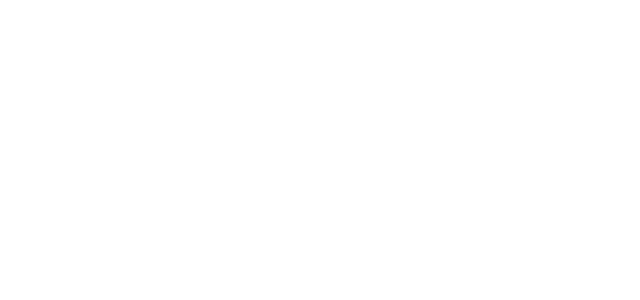
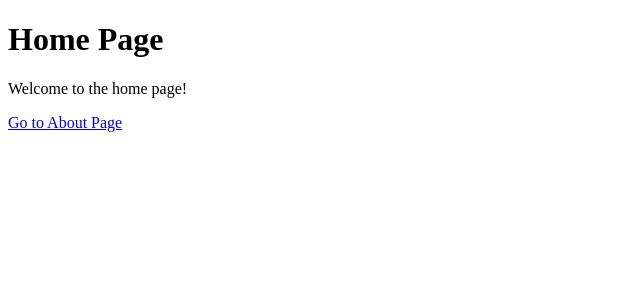
Before and after one commit to abbyyvan/abbyyvan.github.io, a React (Create React App) app: page / in a window 1280 px wide. Shown: the top 300 px of the page, without its empty margins (0-640 px from the left). Built offline with nearby package versions, Linux system fonts and the light colour scheme.

Commit message:
router with basename: my-website

```diff
--- a/src/App.js
+++ b/src/App.js
@@ -1,17 +1,17 @@
 import React from 'react';
-import { BrowserRouter, Route, Routes } from 'react-router-dom';
+import { HashRouter, Route, Routes } from 'react-router-dom';
 import Home from './components/Home';
 import About from './components/About';
 
 
 function App() {
   return (
-    <BrowserRouter basename="/my-website">
+    <HashRouter>
       <Routes>
         <Route path="/" element={<Home />} />
         <Route path="/about" element={<About />} />
       </Routes>
-    </BrowserRouter>
+    </HashRouter>
   );
 }
 export default App;
--- a/src/components/Home.jsx
+++ b/src/components/Home.jsx
@@ -1,9 +1,15 @@
-import React from 'react'
+import React from 'react';
+import { Link } from 'react-router-dom';
 
-export default function Home() {
+function Home() {
   return (
     <div>
-      this is home page
+      <h1>Home Page</h1>
+      <p>Welcome to the home page!</p>
+      {/* Link to About Page */}
+      <Link to="/about">Go to About Page</Link>
     </div>
-  )
+  );
 }
+
+export default Home;
```
